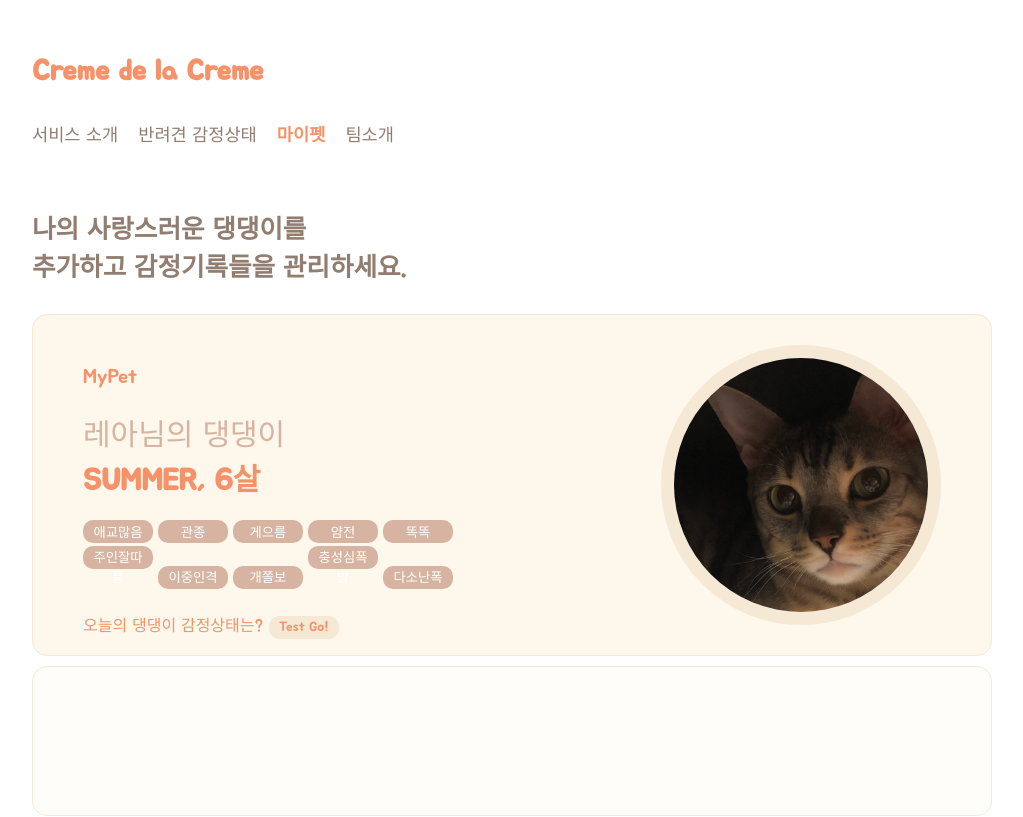
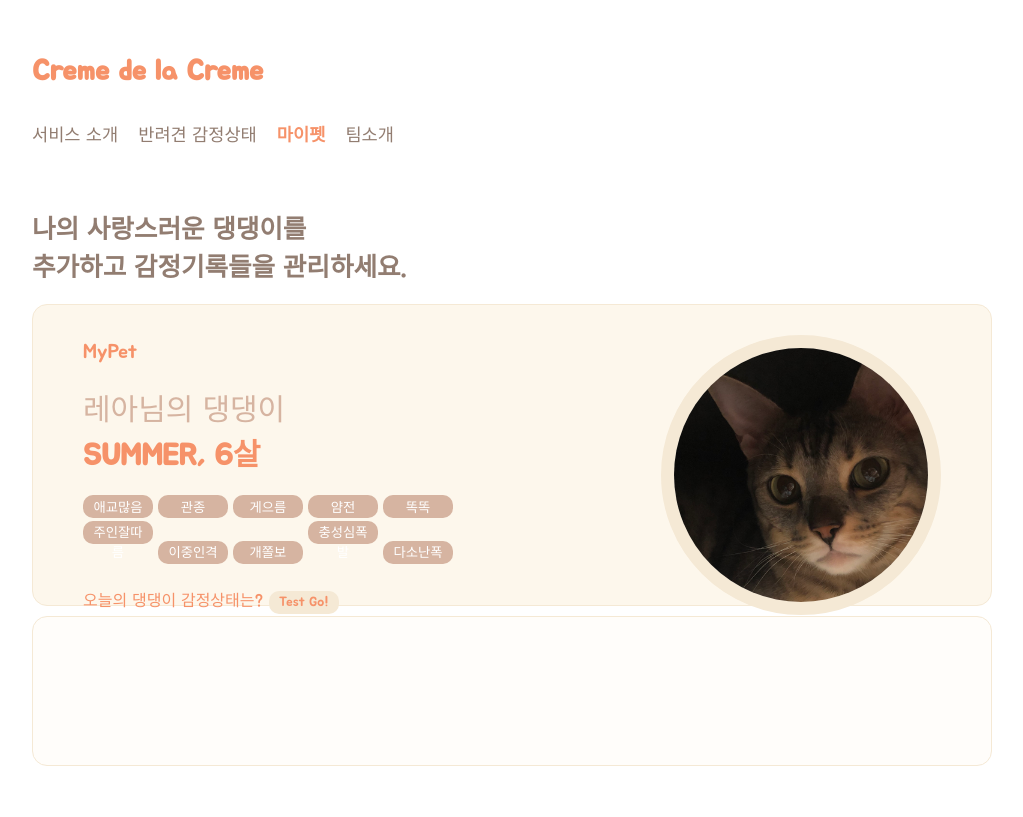
Before and after one commit to CreamDeLaCream/creme-client, a React (Create React App) app: page /mypet in a window 1280 px wide. Shown: the top 817 px of the page, without its empty margins (128-1151 px from the left). Built offline with nearby package versions, Linux system fonts and the light colour scheme.

Commit message:
[#14] edit : mypet card 컴포넌트 분리 밀 정리

```diff
--- a/src/pages/MyPet/MyPetPage.js
+++ b/src/pages/MyPet/MyPetPage.js
@@ -29,7 +29,7 @@ const IntroPage = () => {
   };
 
   return (
-    <Container height="300vh">
+    <Container height="400vh">
       <Header />
       <Navbar />
       <Text type="mainTitle" color="var(--blackcream)">
--- a/src/pages/MyPet/MypetCard.js
+++ b/src/pages/MyPet/MypetCard.js
@@ -44,7 +44,7 @@ export const MypetCard = () => {
 
 const MyPetWrapper = styled.div`
   display: flex;
-  margin-top: 30px;
+  margin-top: 20px;
   flex-direction: row;
   background-color: var(--lightcream);
   border: solid 1px var(--cream);
@@ -53,7 +53,7 @@ const MyPetWrapper = styled.div`
 
 const MyPetInfoCard = styled.div`
   width: 100%;
-  height: 320px;
+  height: 280px;
   display: flex;
   justify-content: space-between;
   margin-top: 20px;
@@ -67,7 +67,7 @@ const MyPetContentContainer = styled.div`
   color: var(--main);
 
   p {
-    margin-top: 30px;
+    margin-top: 15px;
     font-size: 20px;
     width: 440px;
   }
@@ -75,16 +75,15 @@ const MyPetContentContainer = styled.div`
 
 const MyPetContent = styled.div`
   margin-left: 30px;
+  width: 440px;
 `;
 
 const MyPetName = styled.div`
-  width: 440px;
   font-size: 30px;
   color: var(--darkcream);
 `;
 
 const MyPetKeyword = styled.div`
-  width: 440px;
   margin-top: 20px;
 `;
 
```
